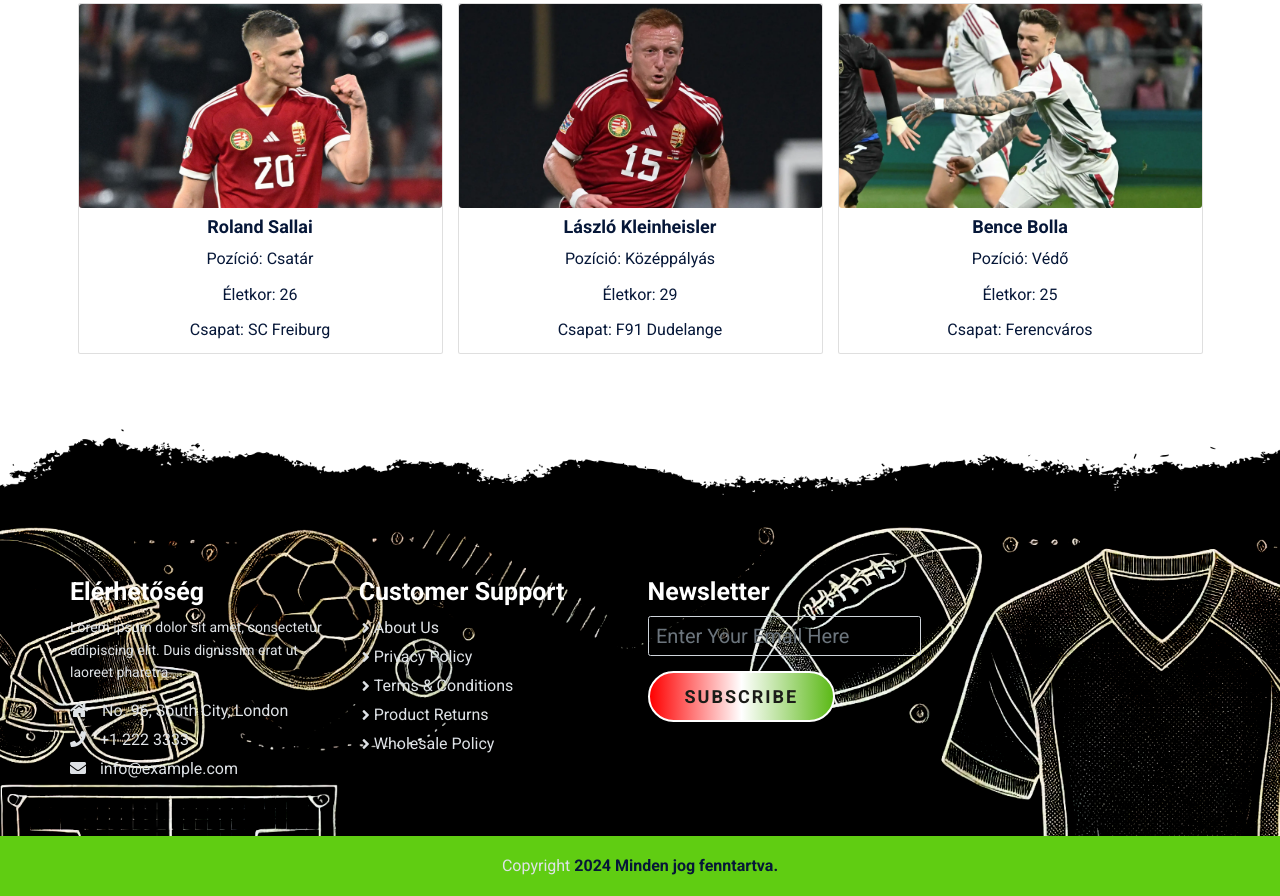
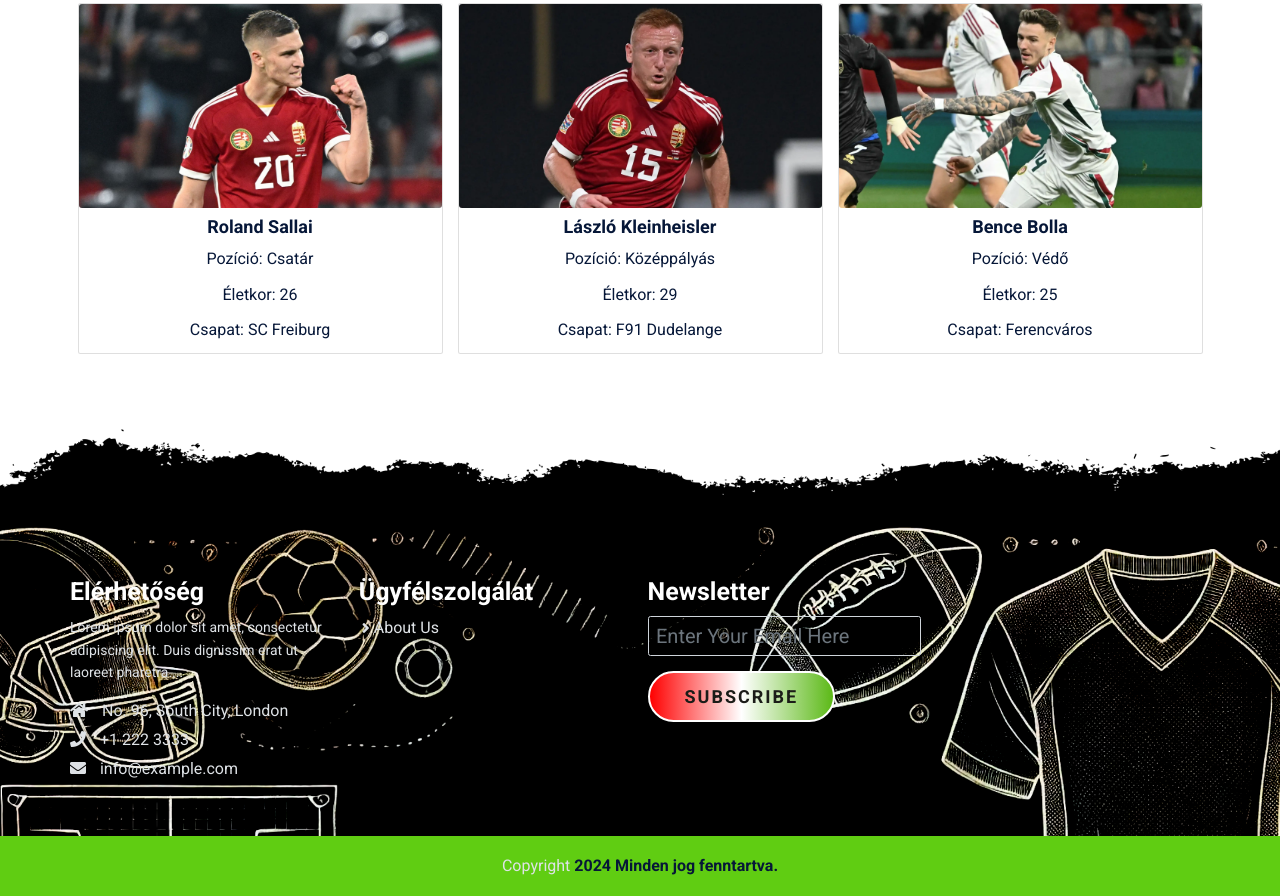
Before and after one commit to SzarkaNorbi/Projekt_Ujradolgozasa, a plain HTML site: page players.html in a window 1280 px wide. Shown: the part 956-1852 px from the top of the page. Drawn offline with nearby package versions, Linux system fonts and the light colour scheme; a web font is replaced by a local one.

Commit message:
Update players.html

```diff
--- a/players.html
+++ b/players.html
@@ -61,7 +61,7 @@
         <div class="row">
             <div class="col-12 text-center pb-5">
                 <h2 class="section-title">Játékosaink</h2>
-                <p class="section-subtitle">Tekintse meg kiemelt játékosainkat és teljesítményüket!</p>
+                <p class="section-subtitle">Tekintse meg kiemelt játékosainkat!</p>
             </div>
             <!-- Játékosok kártyái -->
             <div class="col-sm-6 col-lg-4 mb-4">
@@ -150,13 +150,9 @@
             </div>
 
             <div class="col-lg-3 col-sm-6 mb-5 mb-lg-0">
-                <h5>Customer Support</h5>
+                <h5>Ügyfélszolgálat</h5>
                 <ul class="link-widget p-0">
                     <li><a href="#">About Us</a></li>
-                    <li><a href="#">Privacy Policy</a></li>
-                    <li><a href="#">Terms & Conditions</a></li>
-                    <li><a href="#">Product Returns</a></li>
-                    <li><a href="#">Wholesale Policy</a></li>
                 </ul>
             </div>
 
```
